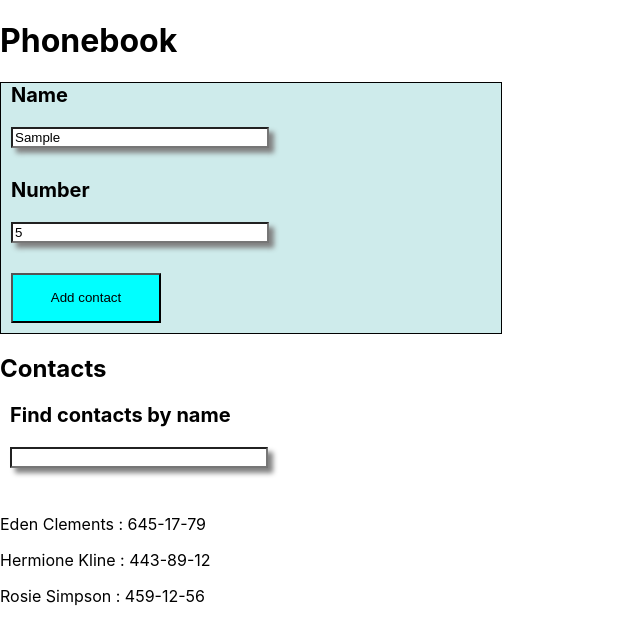
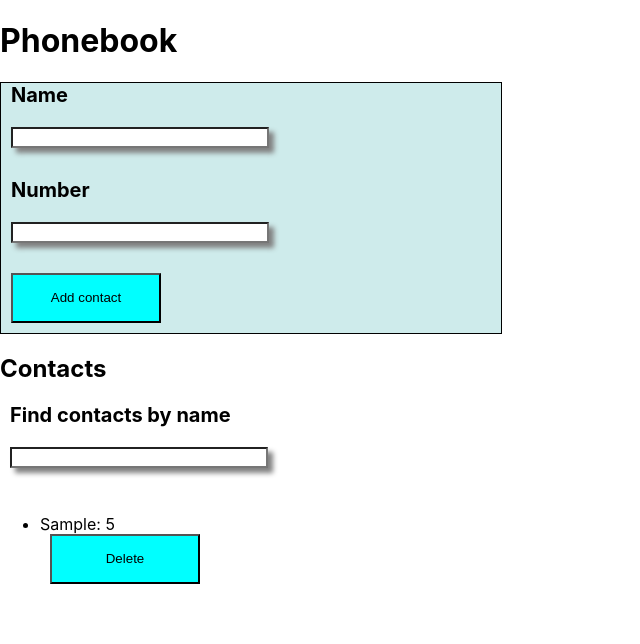
Before and after one commit to Radomanskyi/goit-react-hw-02-phonebook, a React (Create React App) app: page / in a window 1280 px wide. Both pictures are taken after typing "Sample", "5" into the empty fields and a click on the button "Add contact". Shown: the top 644 px of the page, without its empty margins (0-640 px from the left). Built offline with nearby package versions, Linux system fonts and the light colour scheme.

Commit message:
2_DZ_2/2_eror/

```diff
--- a/src/components/App.jsx
+++ b/src/components/App.jsx
@@ -2,21 +2,70 @@ import React,{ Component } from 'react';
 import ContactForm from './ContactForm/ContactForm';
 import Filter from './Filter/Filter'
 import ContactList from './ContactList/ContactList'
+import { nanoid } from 'nanoid';
+
+const load = () => {
+  try {
+    const serializedState = localStorage.getItem('contacts');
+    return serializedState === null ? undefined : JSON.parse(serializedState);
+  } catch (error) {
+    console.error('Get state error: ', error.message);
+  }
+};
 
 class App extends Component {
   state = {
-    contacts: [],
+    contacts: load() === undefined ? [] : load(),
     filter: '',
+    name: '',
+    number: ''
   };
+
+  addNewContact = contact => {
+    const newContact = { ...contact, id: nanoid() };
+
+    const isDublicated = this.state.contacts.some(
+      elem => elem.name === newContact.name
+    );
+    if (isDublicated) {
+      return alert('Contact is alredy exsist');
+    }
+
+    localStorage.setItem(`contacts`, JSON.stringify(newContact));
+
+    const parseData = JSON.parse(localStorage.getItem(`contacts`));
+
+    this.setState({
+      contacts: [...this.state.contacts, parseData],
+    });
+  };
+
+  deleteContact = contactId => {
+    this.setState({
+      contacts: this.state.contacts.filter(elem => elem.id !== contactId),
+    });
+  };
+
+  findContact = name => {
+    this.setState({
+      contacts: this.state.contacts.filter(elem =>
+        elem.name.toLowerCase().includes(name.trim().toLowerCase())
+      ),
+    });
+  };
+
   render() {
     return (
       <div>
         <h1>Phonebook</h1>
-        <ContactForm />
+        <ContactForm addNewContact={this.addNewContact} />
 
         <h2>Contacts</h2>
-        <Filter />
-    <ContactList />
+        <Filter findContact={this.findContact} />
+    <ContactList
+    contactsList={this.state.contacts}
+    deleteContact={this.deleteContact} />
+    {localStorage.setItem(`contacts`, JSON.stringify(this.state.contacts))}
       </div>
     );
   }
--- a/src/components/ContactForm/ContactForm.jsx
+++ b/src/components/ContactForm/ContactForm.jsx
@@ -3,7 +3,6 @@ import contactFormCss from './contactForm.module.css'
 
 class ContactForm extends Component {
 state = {
-    contacts: [],
     name: '',
     number: ''
 }
@@ -15,8 +14,19 @@ this.setState({
 }
 
 handleSubmit = (e) => {
-e.preventDefault()
-}
+e.preventDefault();
+
+const newContact = {
+  name: this.state.name,
+  number: this.state.number,
+};
+
+this.props.addNewContact(newContact);
+    this.setState({
+      name:'',
+      number:''
+    })
+};
 
 render () {
   return (
@@ -34,12 +44,13 @@ onSubmit={this.handleSubmit}>
   />
   </label>
   <label>Number
-    <input type="number"
+    <input
+    type="number"
     name="number"
     onChange={this.handleChenche}
     value={this.state.number} />
   </label>
-  <button>Add contact</button>
+  <button type="submit">Add contact</button>
 </form>
   )
   }
--- a/src/components/ContactList/ContactList.jsx
+++ b/src/components/ContactList/ContactList.jsx
@@ -1,21 +1,22 @@
-import React,{Component} from 'react';
+import React from 'react';
 // import filterCss from './Filter.module.css'
 
-class ContactList extends Component {
-state = {
-    contacts: [],
-    name: '',
-    number: ''
-}
-render () {
+function ContactList({ contactsList, deleteContact }) {
+
   return (
-<>
-  <p>Eden Clements : 645-17-79</p>
-  <p>Hermione Kline : 443-89-12</p>
-  <p>Rosie Simpson : 459-12-56</p>
-</>
-  )
-  }
+    <div>
+      <ul>
+        {contactsList.map(({ id, name, number }) => {
+          return (
+            <li key={id}>
+              {name}: {number}
+              <button type='button' onClick={()=>{deleteContact(id)}}>Delete</button>
+            </li>
+          );
+        })}
+      </ul>
+    </div>
+  );
 }
 
-export default ContactList
+export default ContactList;
--- a/src/components/Filter/Filter.jsx
+++ b/src/components/Filter/Filter.jsx
@@ -3,16 +3,18 @@ import React,{Component} from 'react';
 
 class Filter extends Component {
 state = {
- contact: [],
- filter: '',
- name: '',
- number: ''
+ name: ''
 }
 render () {
   return (
 <>
+  {' '}
   <label>Find contacts by name
-    <input type="text" />
+    <input
+    type="text"
+    name="name"
+    value={this.state.name}
+    onChange={this.handleChange} />
   </label>
 </>
   )
```
